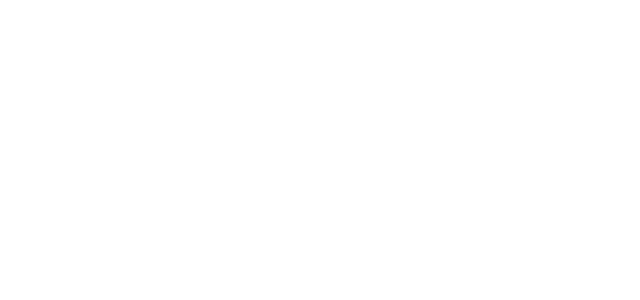
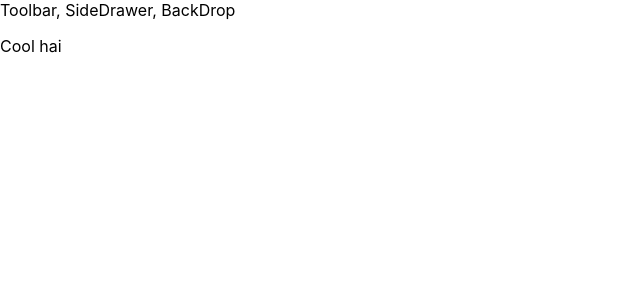
Before and after one commit to avb786/burger-builder, a React (Create React App) app: page / in a window 1280 px wide. Shown: the top 300 px of the page, without its empty margins (0-640 px from the left). Built offline with nearby package versions, Linux system fonts and the light colour scheme.

Commit message:
feat: container and component structure added

```diff
--- a/src/App.js
+++ b/src/App.js
@@ -1,10 +1,14 @@
 import logo from './logo.svg';
 import './App.css';
+import Layout from './components/Layout/Layout';
+
 
 function App() {
   return (
     <div>
-
+    <Layout>
+      <p>Cool hai</p>
+    </Layout>
     </div>
   );
 }
--- /dev/null
+++ b/src/components/Layout/Layout.js
@@ -0,0 +1,13 @@
+import React from "react";
+import Auxillary from "../../hoc/Auxillary";
+
+
+const layout = (props) => (
+  <Auxillary>
+    <div>Toolbar, SideDrawer, BackDrop</div>
+    <main>{props.children}</main>
+  </Auxillary>
+);
+
+
+export default layout;
--- /dev/null
+++ b/src/hoc/Auxillary.js
@@ -0,0 +1,3 @@
+const auxillary = (props) => props.children
+
+export default auxillary;
```
